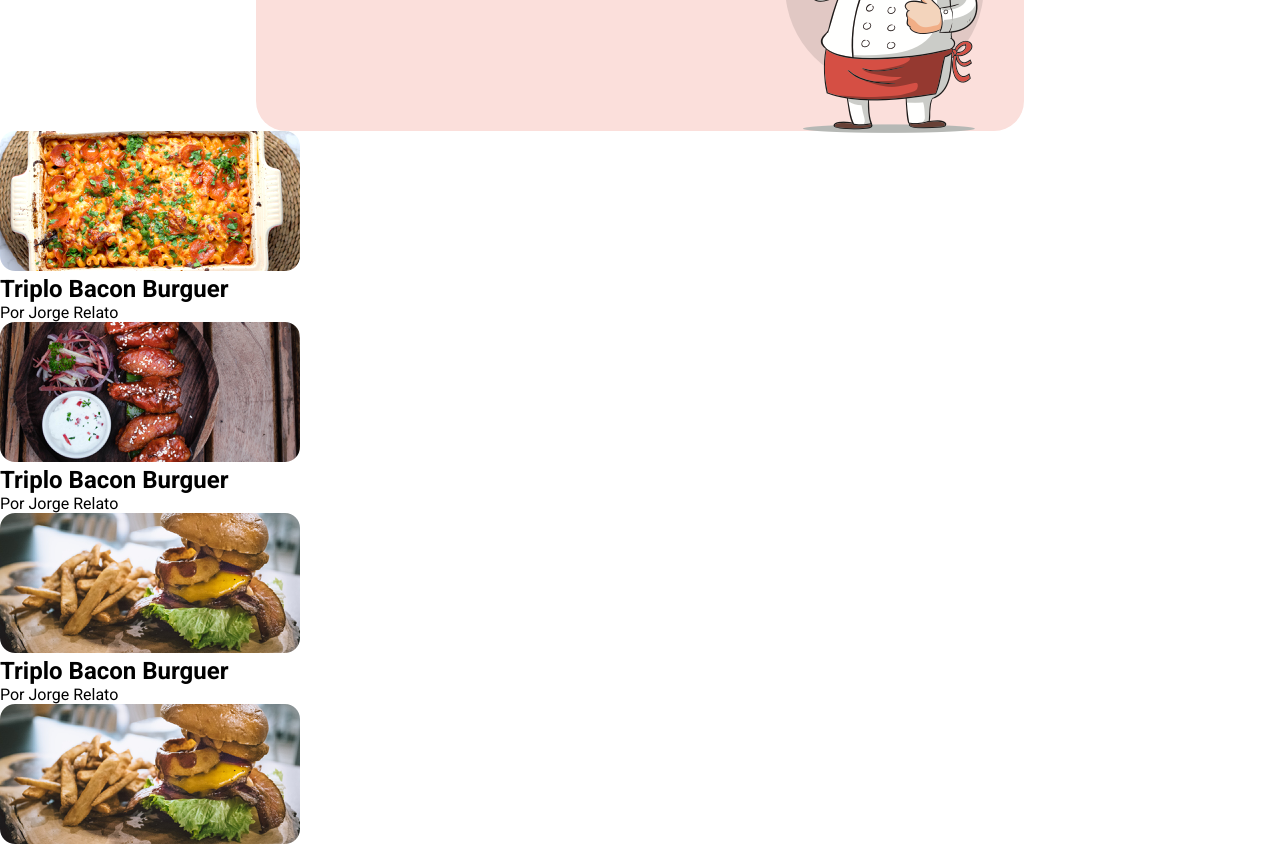
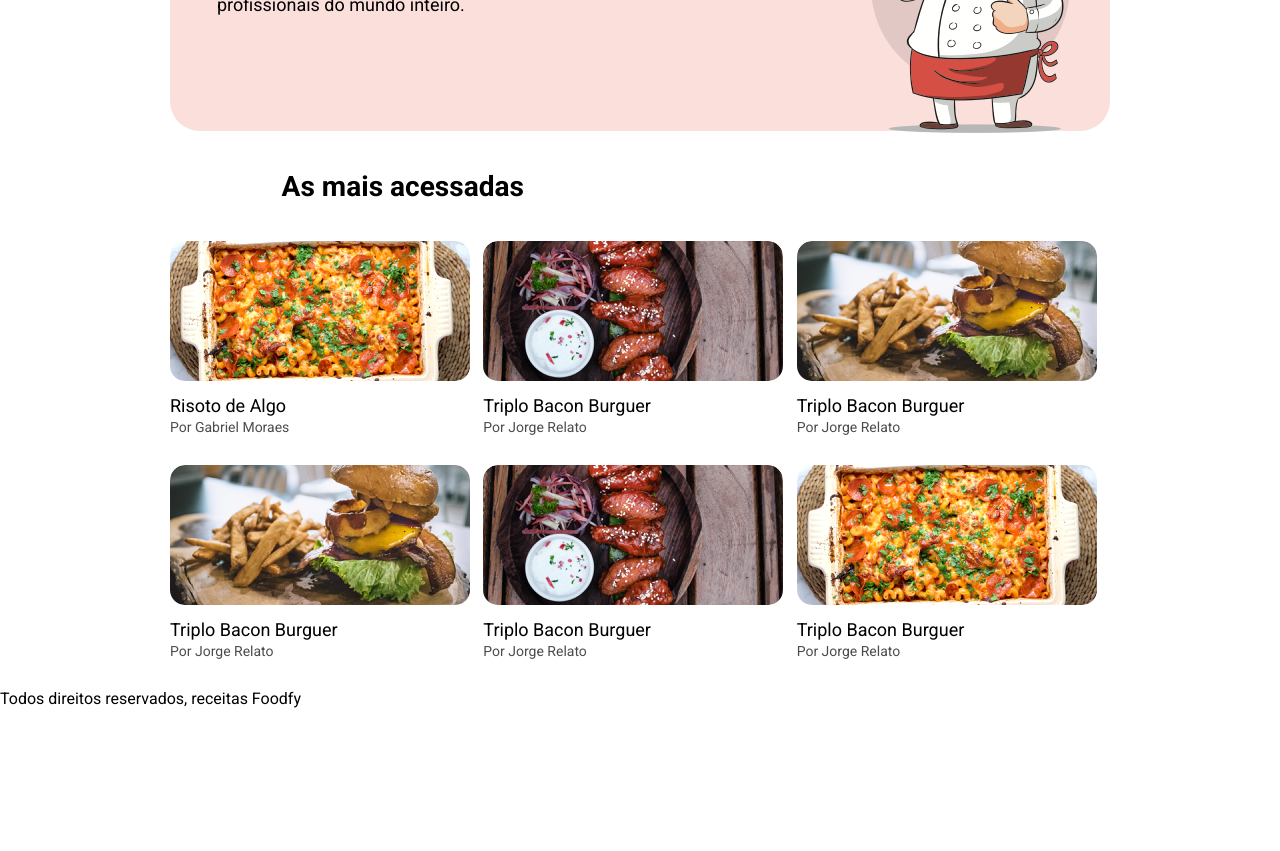
Before and after one commit to EnningerGabriel/Foodfy, a plain HTML site: page index.html in a window 1280 px wide. Shown: the part 325-1176 px from the top of the page. After the commit the page ends 1033 px from the top, so only its background shows below. Drawn offline with Linux system fonts and the light colour scheme.

Commit message:
More css customizing. Finish day 1

```diff
--- a/index.html
+++ b/index.html
@@ -20,7 +20,7 @@
                 <p id="logo"> Foodfy </p>
 
                 <nav class="navbar">
-                    <a href="LARARARAR">Sobre</a>
+                    <a href="">Sobre</a>
                     <a href="LARARARAR">Receitas</a>
                 </nav>
 
@@ -44,13 +44,20 @@
 
         </section>
 
+
+        <div class="midleTitle">
+            <h3>As mais acessadas</h3>
+        </div>
+
+
+
         <section id="mostAcessedRecipees" >
-            <!--Aqui vai um grid feito no css-->
+
 
             <div class="recipee">
                 <img src="../assets/1.png">
-                <h2>Triplo Bacon Burguer</h2>
-                <p>Por Jorge Relato</p>
+                <h2>Risoto de Algo</h2>
+                <p>Por Gabriel Moraes</p>
             </div>
 
             <div class="recipee">
@@ -78,7 +85,7 @@
             </div>
 
             <div class="recipee">
-                <img src="1">
+                <img src="../assets/1.png">
                 <h2>Triplo Bacon Burguer</h2>
                 <p>Por Jorge Relato</p>
             </div>
--- a/styles.css
+++ b/styles.css
@@ -10,7 +10,6 @@ padding: 0;
 
 body {
     font-family: "Roboto";
-
 }
 
 #logo{
@@ -41,8 +40,7 @@ header {
 }
 
 #firstRow{
-    width: 60%;
-    height: 940px;
+    width: 940px;
     height: 366px;
     background-color: #FBDFDB;
     border-radius: 30px;
@@ -79,3 +77,40 @@ header {
 .chef {
     width: 216px;
 }
+
+.midleTitle {
+    margin: 3% auto 3% 22%;
+    font-size: 24px;
+    font-weight: bold;
+}
+
+#mostAcessedRecipees{
+    display: grid;
+    margin: auto;
+    text-align: center;
+    grid-template-columns: 1fr 1fr 1fr;
+    width: 940px;
+}
+
+.recipee {
+padding-bottom: 30px;
+text-align: left;
+}
+
+.recipee h2 {
+    font-weight: normal;
+    font-size: 18px;
+    padding-bottom: 3px;
+}
+
+.recipee p {
+    font-size: 14px;
+    opacity: 0.7;
+}
+
+
+.recipee img {
+    padding-bottom: 10px;
+    width: 300px;
+    border-radius: 15px;
+}
```
